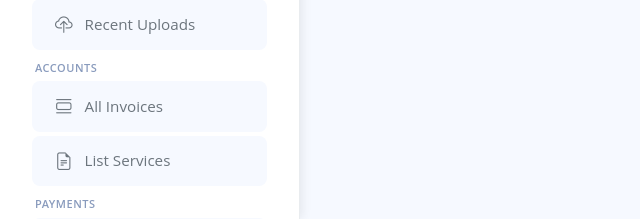
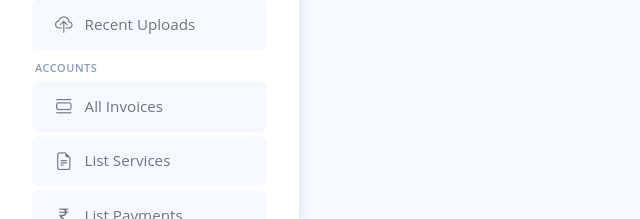
Before and after one commit to Zapuzallp/CASUITE, a Django app: template templates/attendance/logs.html in a window 1280 px wide. Shown: the part 581-800 px from the top of the page, without its empty margins (0-640 px from the left). Run offline with Django 4.2, Linux system fonts and the light colour scheme; the template is opened without the code that fills it, so the values that code supplies are empty; parts of the project's set-up code (start-up, migrations or seed data) failed here and were passed over; some libraries are stand-ins or nearby versions; some web fonts are replaced.

Commit message:
CASUITE-80:Fixed the sidebar

```diff
--- a/templates/sidebar.html
+++ b/templates/sidebar.html
@@ -247,7 +247,7 @@
                 <span>List Services</span>
             </a>
         </li>
-        <li class="nav-heading">Payments</li>
+
         <li class="nav-item">
             <a class="nav-link" href="{% url 'payment_list' %}">
                 <i class="bi bi-currency-rupee"></i>
```
